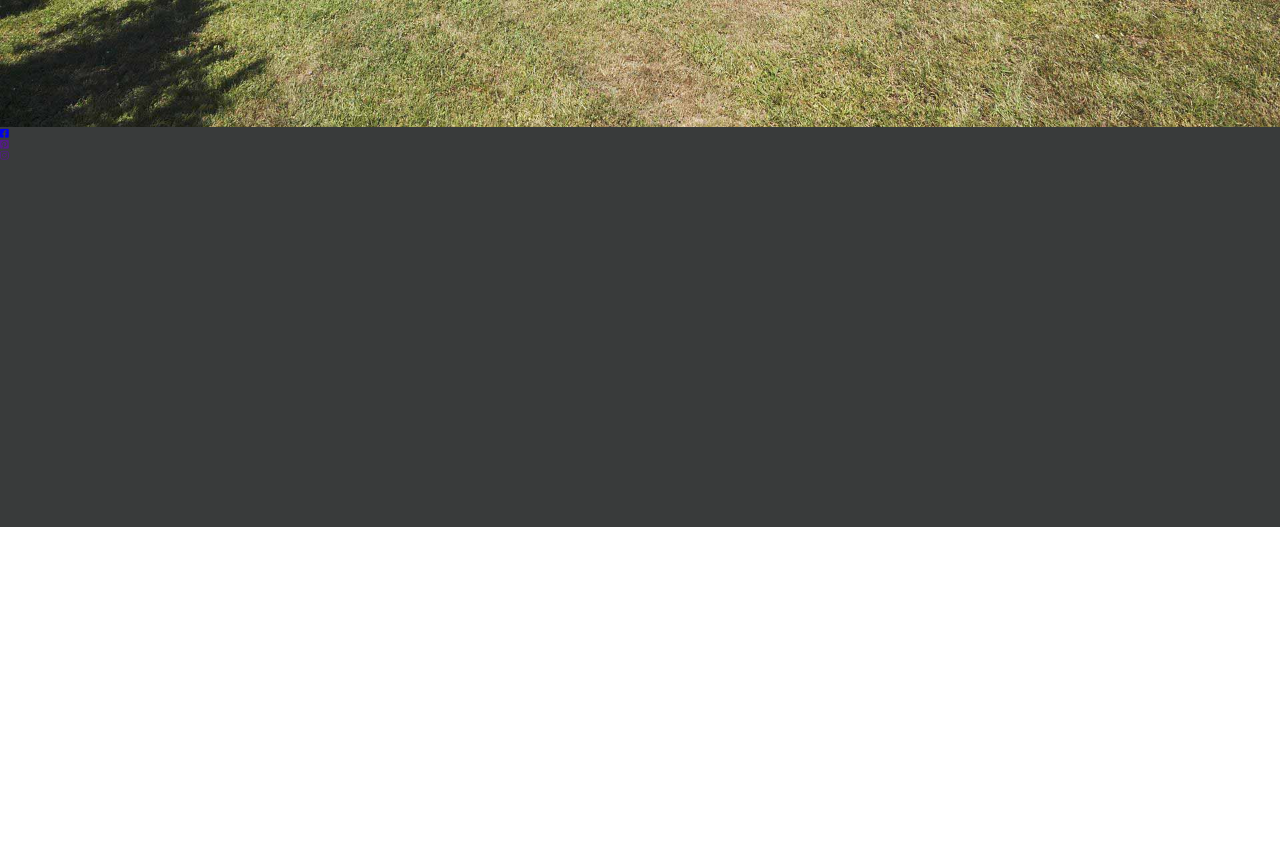
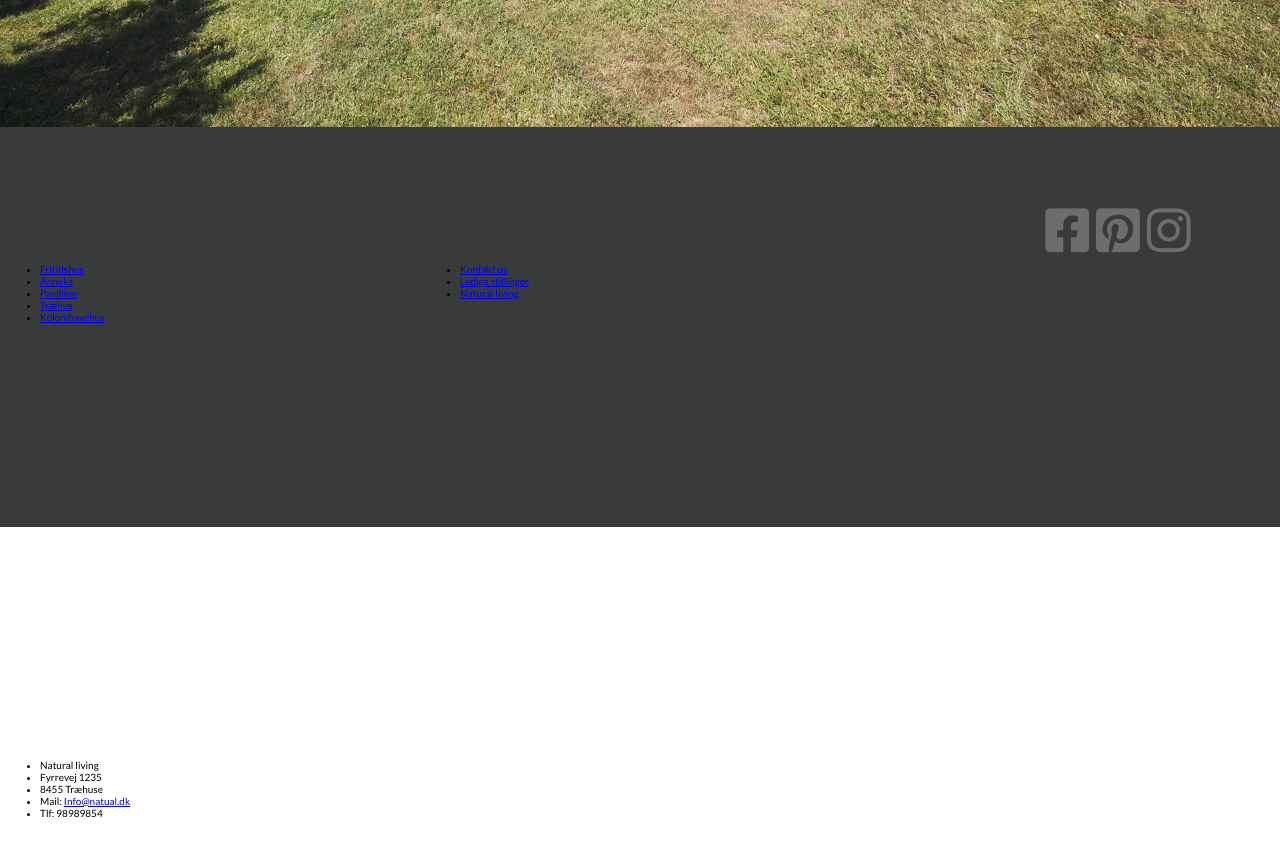
Before and after one commit to matt2256/Eksamen-v2, a website: page index.html in a window 1280 px wide. Shown: the part 3000-3855 px from the top of the page. Before the commit the page ends 3527 px from the top, so only its background shows below. Drawn offline with Linux system fonts and the light colour scheme; files whose address does not match are found by name.

Commit message:
added markup for the links in the footer, and placed it using a custom grid

```diff
--- a/index.html
+++ b/index.html
@@ -10,7 +10,7 @@
       rel="stylesheet"
     />
 
-    <link rel="stylesheet" href="css/all.css">
+    <link rel="stylesheet" href="css/all.css" />
 
     <link
       href="https://fonts.googleapis.com/css?family=Lato:400,700&display=swap"
@@ -86,7 +86,9 @@
       </section>
       <section class="section-houseInformation">
         <div class="row">
-          <div class="col-1-of-3 section-houseInformation__card u-margin-top-medium-small u-margin-buttom-medium-small">
+          <div
+            class="col-1-of-3 section-houseInformation__card u-margin-top-medium-small u-margin-buttom-medium-small"
+          >
             <img
               src="css/img/5m2-traehus1.jpg"
               title="træhus"
@@ -99,14 +101,18 @@
               Træhus
             </h2>
             <p class="paragraph--sub u-margin-left-small">5 m2</p>
-            <p class="paragraph--main u-margin-left-small u-margin-top-small-medium">
+            <p
+              class="paragraph--main u-margin-left-small u-margin-top-small-medium"
+            >
               Pris: 53.200,00 kr
             </p>
             <p class="paragraph--main u-margin-left-small">
               Prisen er excl. montage
             </p>
           </div>
-          <div class="col-1-of-3 section-houseInformation__card u-margin-top-medium-small u-margin-buttom-medium-small">
+          <div
+            class="col-1-of-3 section-houseInformation__card u-margin-top-medium-small u-margin-buttom-medium-small"
+          >
             <img
               src="css/img/28m2-fritidshus2.jpg"
               title="træhus"
@@ -119,14 +125,18 @@
               fritidshus
             </h2>
             <p class="paragraph--sub u-margin-left-small">28 m2</p>
-              <p class="paragraph--main u-margin-left-small u-margin-top-small-medium">
+            <p
+              class="paragraph--main u-margin-left-small u-margin-top-small-medium"
+            >
               Pris: 42.000,00 kr
             </p>
             <p class="paragraph--main u-margin-left-small">
               Prisen er excl. montage
             </p>
           </div>
-          <div class="col-1-of-3 section-houseInformation__card u-margin-top-medium-small u-margin-buttom-medium-small">
+          <div
+            class="col-1-of-3 section-houseInformation__card u-margin-top-medium-small u-margin-buttom-medium-small"
+          >
             <img
               src="css/img/9m2-pavillion2.jpg"
               title="træhus"
@@ -139,7 +149,9 @@
               Pavillion
             </h2>
             <p class="paragraph--sub u-margin-left-small">9.5 m2</p>
-              <p class="paragraph--main u-margin-left-small u-margin-top-small-medium">
+            <p
+              class="paragraph--main u-margin-left-small u-margin-top-small-medium"
+            >
               Pris: 49.900,00 kr
             </p>
             <p class="paragraph--main u-margin-left-small">
@@ -149,31 +161,94 @@
         </div>
       </section>
       <section class="section__image">
-          <img src="css/img/5642_Hejrelunden_(20).jpg" class="section__image--photo" title="Hus med udsigt over vandet" alt="Billede af hus med udsigt over vandet">
-          <a href="#"class="btn paragraph--btn ">Se vores store udvlag af små træ huse</a>
+        <img
+          src="css/img/5642_Hejrelunden_(20).jpg"
+          class="section__image--photo"
+          title="Hus med udsigt over vandet"
+          alt="Billede af hus med udsigt over vandet"
+        />
+        <a href="#" class="btn paragraph--btn "
+          >Se vores store udvlag af små træ huse</a
+        >
       </section>
     </main>
     <footer class="footer">
       <section class="footer-SoMe">
-
-
-
-
         <ul class="footer-SoMe__list">
           <li class="footer-SoMe__list--item">
-            <a href="#" class="footer-SoMe__list--link"><i class="fab fa-facebook-square footer-SoMe__list--icon"></i></a>
+            <a href="#"
+              ><i class="fab fa-facebook-square footer-SoMe__list--icon"></i
+            ></a>
           </li>
           <li class="footer-SoMe__list--item">
-            <a href="" class="footer-SoMe__list--link"><i class="fab fa-pinterest-square footer-SoMe__list--icon"></i></a>
+            <a href="#"
+              ><i class="fab fa-pinterest-square footer-SoMe__list--icon"></i
+            ></a>
           </li>
           <li class="footer-SoMe__list--item">
-            <a href="" class="footer-SoMe__list--link"><i class="fab fa-instagram footer-SoMe__list--icon"></i></a>
+            <a href="#"
+              ><i class="fab fa-instagram footer-SoMe__list--icon"></i
+            ></a>
           </li>
         </ul>
-
       </section>
-
-
+      <section class="footer-link">
+        <div class="row">
+          <div class="col-1-of-3">
+            <ul class="footer-link__list">
+              <li class="footer-link__list--item">
+                <a href="#" class="footer-link__list--link">Fritidshus</a>
+              </li>
+              <li class="footer-link__list--item">
+                <a href="#" class="footer-link__list--link">Anneks</a>
+              </li>
+              <li class="footer-link__list--item">
+                <a href="#" class="footer-link__list--link">Pavillion</a>
+              </li>
+              <li class="footer-link__list--item">
+                <a href="#" class="footer-link__list--link">Træhus</a>
+              </li>
+              <li class="footer-link__list--item">
+                <a href="#" class="footer-link__list--link">Kolonihavehus</a>
+              </li>
+            </ul>
+          </div>
+          <div class="col-1-of-3">
+            <ul class="footer-link__list">
+              <li class="footer-link__list--item">
+                <a href="#" class="footer-link__list--link">Kontakt os</a>
+              </li>
+              <li class="footer-link__list--item">
+                <a href="#" class="footer-link__list--link"
+                  >Ledige stillinger</a
+                >
+              </li>
+              <li class="footer-link__list--item">
+                <a href="#" class="footer-link__list--link">Natural living</a>
+              </li>
+            </ul>
+          </div>
+          <div class="col-1-of-3">
+            <ul class="footer-link__list">
+              <li class="footer-link__list--item">
+                <p class="footer-link__list--paragraph paragraph">Natural living</p>
+              </li>
+              <li class="footer-link__list--item">
+                <p class="footer-link__list--paragraph paragraph">Fyrrevej 1235</p>
+              </li>
+              <li class="footer-link__list--item">
+                <p class="footer-link__list--paragraph paragraph">8455 Træhuse</p>
+              </li>
+              <li class="footer-link__list--item">
+                <p class="footer-link__list--paragraph paragraph">Mail: <a href="#">Info@natual.dk</a></p>
+              </li>
+              <li class="footer-link__list--item">
+                <p class="footer-link__list--paragraph paragraph">Tlf: 98989854</p>
+              </li>
+            </ul>
+          </div>
+        </div>
+      </section>
     </footer>
   </body>
 </html>
--- a/sass/layout/_footer.scss
+++ b/sass/layout/_footer.scss
@@ -1,16 +1,25 @@
 .footer {
     height: 40rem;
     background-color: $color-dark-bg;
+
 }
 
 .footer-SoMe {
+    display: inline-block;
+    margin-right: 7%;
+    display: flex;
+    justify-content: flex-end;
+    &__list {
 
-    &__link {
+        &--item {
+            display: inline-block;
+            padding-left: .5rem;
+      padding-top: 7.8rem;
+        }
 
-    }
-
-    &__icon {
-        font-size: 5rem;
-        color: $color-text-medium
+        &--icon {
+            font-size: 5rem;
+            color: $color-text-medium;
+        }
     }
 }
```
Also changed, not shown: css/style.css. Lines whose indentation alone changed are shown as unchanged.
